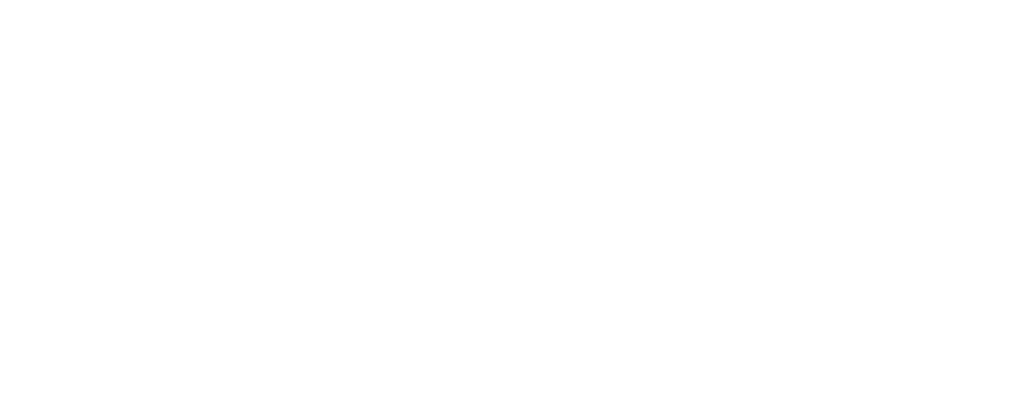
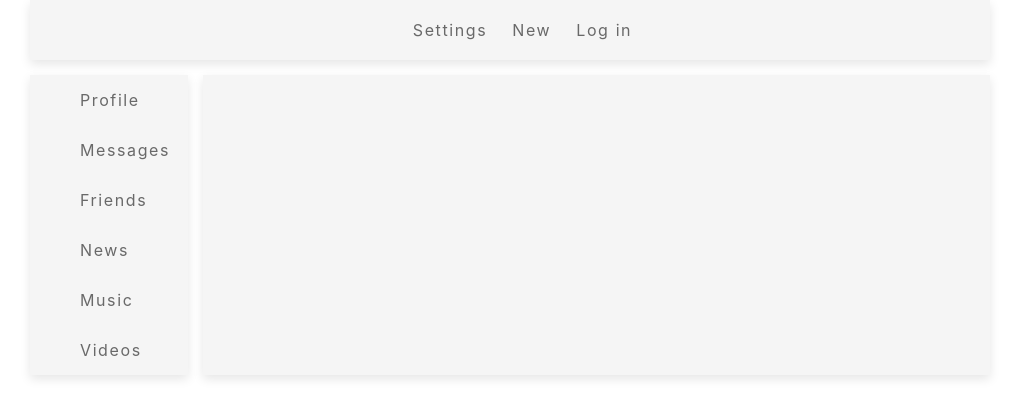
Before and after one commit to Vladlen1997/social-network, a React (Create React App) app: page / in a window 1280 px wide. Before the commit this address had no page. Shown: the top 418 px of the page, without its empty margins (130-1149 px from the left). Built offline with nearby package versions, Linux system fonts and the light colour scheme.

Commit message:
Cleared the App component from props and wrap <App /> StoreContext.Provider

```diff
--- a/src/index.js
+++ b/src/index.js
@@ -5,13 +5,16 @@ import App from './App';
 import reportWebVitals from './reportWebVitals';
 import {BrowserRouter} from "react-router-dom";
 import store from "./redux/redux-store";
+import StoreContext from "./StoreContext";
 
 const root = ReactDOM.createRoot(document.getElementById('root'));
-let redrawingStore = (state) => {
+let redrawingStore = () => {
     root.render(
         <React.StrictMode>
             <BrowserRouter>
-                <App state={state} dispatch={store.dispatch.bind(store)} store={store}/>
+                <StoreContext.Provider value={store}>
+                    <App />
+                </StoreContext.Provider>
             </BrowserRouter>
         </React.StrictMode>
     );
```
